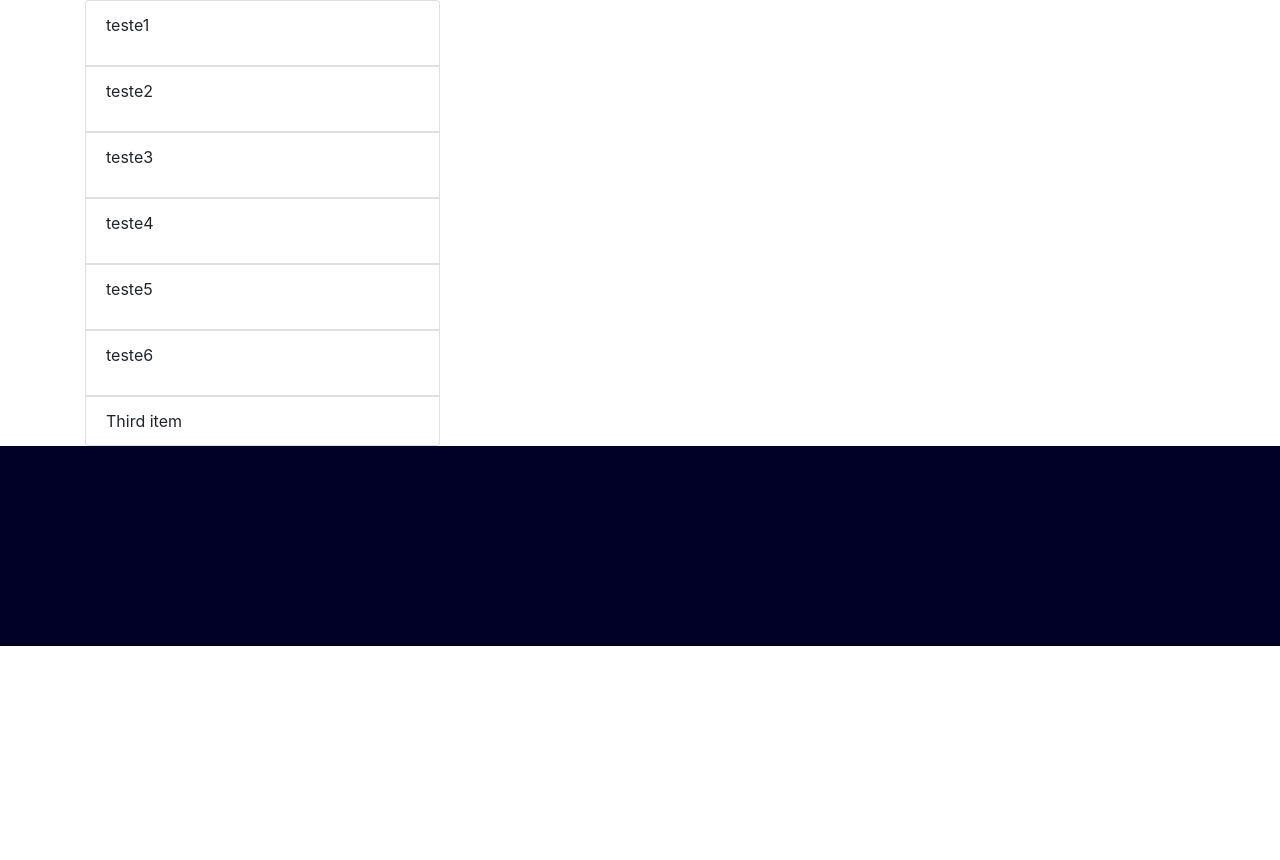
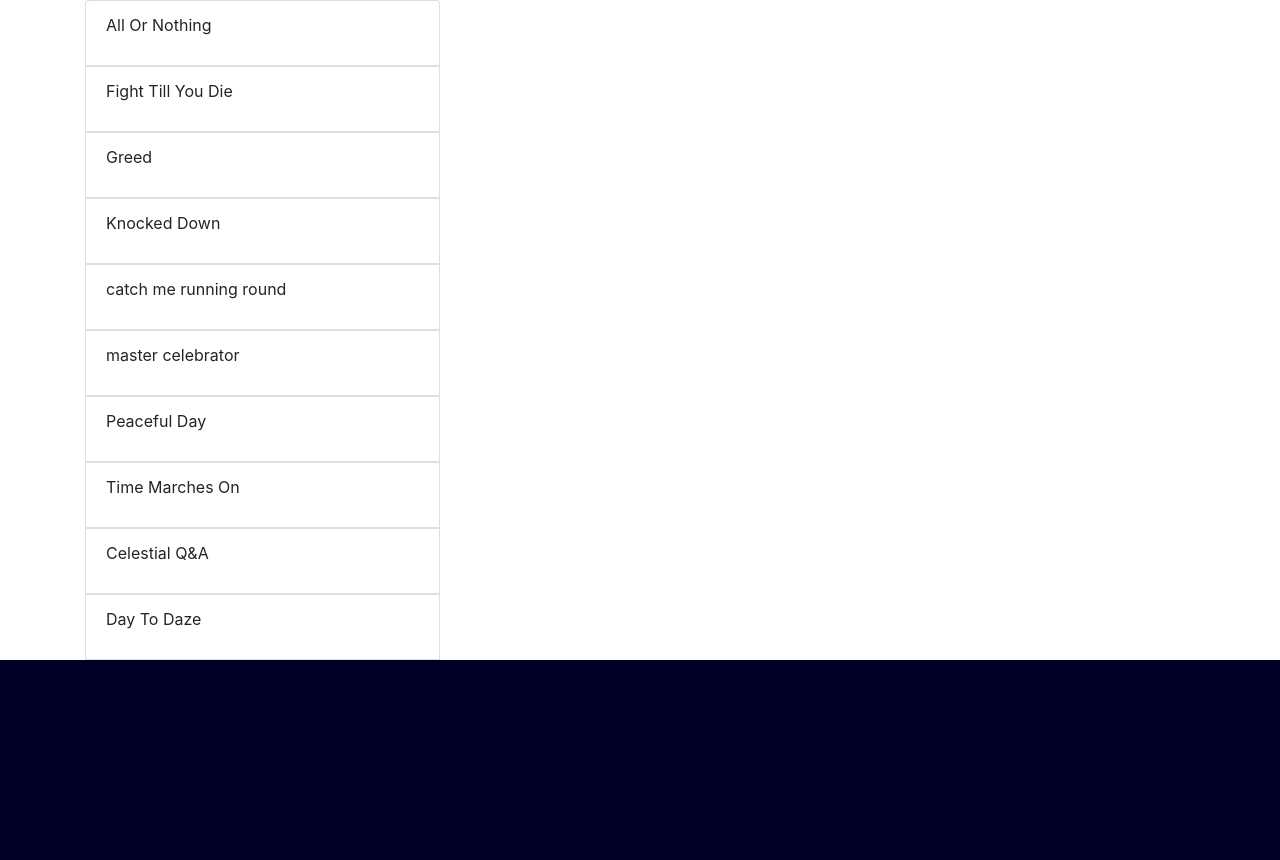
Before and after one commit to Mdamian1/RockInRio, a CodeIgniter app: page /database/welcome/musica in a window 1280 px wide. Shown: the part 80-940 px from the top of the page. Before the commit the page ends 726 px from the top, so only its background shows below. Run offline with CodeIgniter, Linux system fonts and the light colour scheme; some libraries are stand-ins or nearby versions.

Commit message:
Musicas novas

```diff
--- a/application/views/musica.php
+++ b/application/views/musica.php
@@ -16,19 +16,23 @@
 <div class="container">
     <?php
         $musicas = array(
-            'teste1' => base_url('assets/musicas/Noah Guthrie - Whipping Post by The Allman Brothers.mp3'),
-            'teste2' => base_url('assets/musicas/Noah Guthrie - Whipping Post by The Allman Brothers.mp3'),
-            'teste3' => base_url('assets/musicas/Noah Guthrie - Whipping Post by The Allman Brothers.mp3'),
-            'teste4' => base_url('assets/musicas/Noah Guthrie - Whipping Post by The Allman Brothers.mp3'),
-            'teste5' => base_url('assets/musicas/Noah Guthrie - Whipping Post by The Allman Brothers.mp3'),
-            'teste6' => base_url('assets/musicas/Noah Guthrie - Whipping Post by The Allman Brothers.mp3'),
+            'All_Or_Nothing' => base_url('assets/musicas/01 - All Or Nothing.mp3'),
+            'Fight_Till_You_Die' => base_url('assets/musicas/02 - Fight Till You Die.mp3'),
+            'Greed' => base_url('assets/musicas/03 - Greed.mp3'),
+            'Knocked_Down' => base_url('assets/musicas/04 - Knocked Down.mp3'),
+            'catch_me_running_round' => base_url('assets/musicas/05 - no fun at all - catch me running round.mp3'),
+            'master_celebrator' => base_url('assets/musicas/06 - no fun at all - master celebrator.mp3'),
+            'Peaceful_Day' => base_url('assets/musicas/07 - Peaceful Day.mp3'),
+            'Time_Marches_On' => base_url('assets/musicas/08 - Time Marches On.mp3'),
+            'Celestial_Q&A' => base_url('assets/musicas/09 - Celestial Q&A.mp3'),
+            'Day_To_Daze' => base_url('assets/musicas/10 - Day To Daze.mp3'),
         )
     ?>
 
     <ul class="list-group col-sm-4">
         <?php foreach($musicas as $chave => $valor): ?>
         <li class="list-group-item">
-            <p id="box-audio-title_<?php echo $chave?>"><?php echo $chave?></p>
+            <p id="box-audio-title_<?php echo $chave?>"><?php echo str_replace('_',' ',$chave)?></p>
             <span class="box-audio_<?php echo $chave?>">
                 <audio id='4' controls>
                     <source src="<?php echo $valor?>" type="audio/mpeg" />
@@ -43,7 +47,6 @@
         });
         </script>
         <?php endforeach ?>
-        <li class="list-group-item">Third item</li>
     </ul>
 </body>
 </html>
```
Also changed, not shown: 16 other files.
